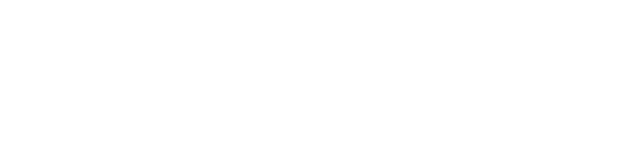
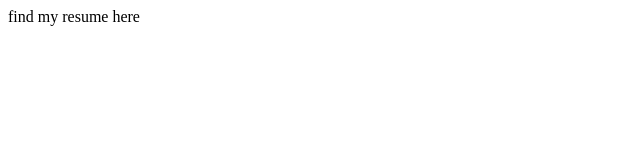
Before and after one commit to chandana-jallapalli/chandana-jallapalli.github.io, a plain HTML site: page index.html in a window 1280 px wide. Shown: the whole page, without its empty margins (0-640 px from the left). Drawn offline with Linux system fonts and the light colour scheme.

Commit message:
Update index.html

```diff
--- a/index.html
+++ b/index.html
@@ -7,6 +7,6 @@
     <title>Document</title>
 </head>
 <body>
-
+    find my resume here
 </body>
 </html>
```
